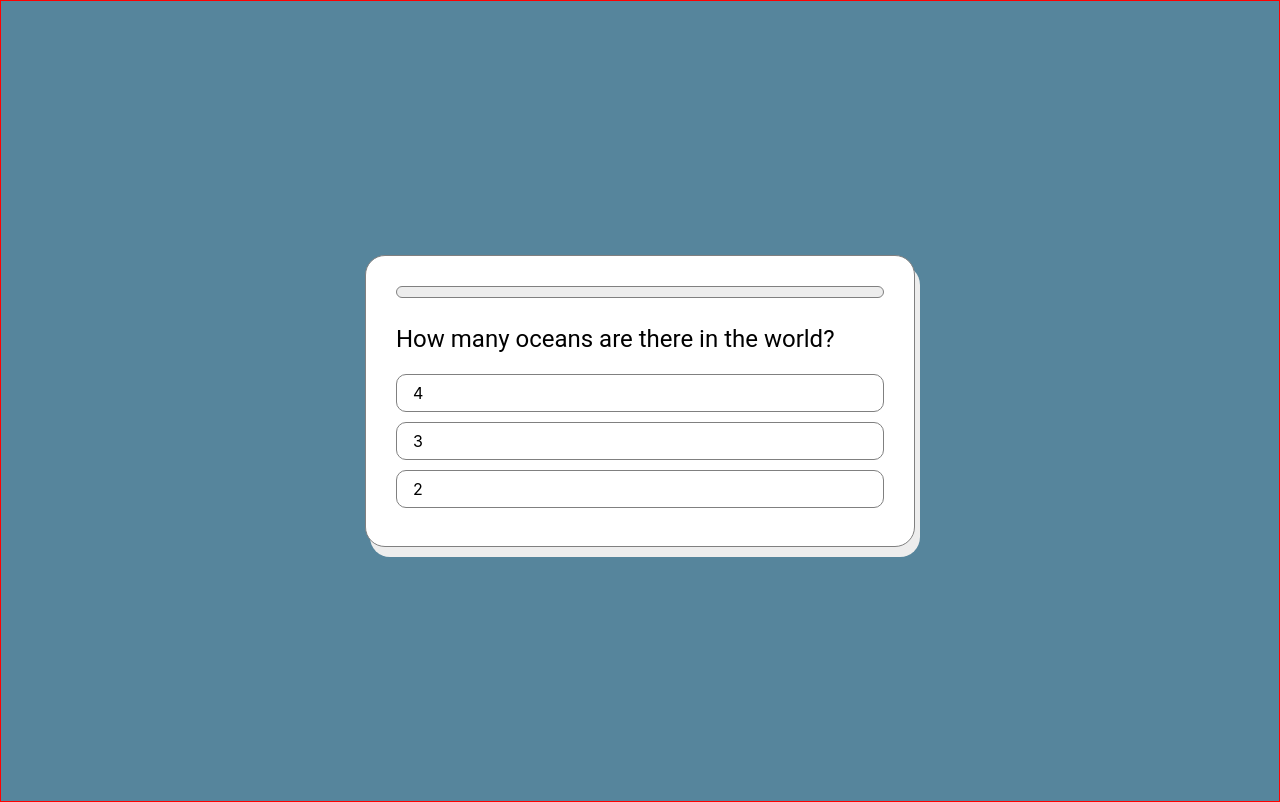
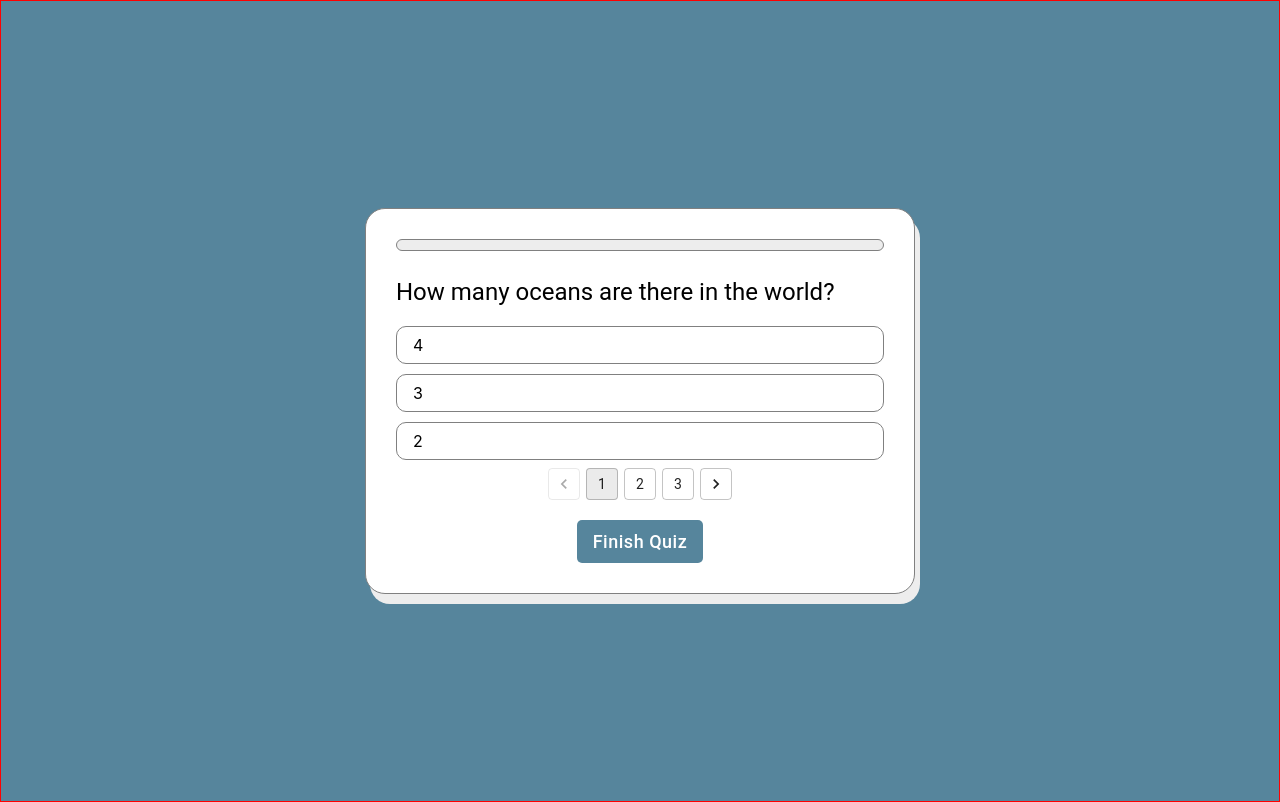
Before and after one commit to OlhaOvsiienko/quiz, a React (Create React App) app in the folder quiz/: page / in a window 1280 px wide. Built offline with nearby package versions, Linux system fonts and the light colour scheme.

Commit message:
add pagination

```diff
--- a/quiz/src/components/game/Game.jsx
+++ b/quiz/src/components/game/Game.jsx
@@ -1,4 +1,4 @@
-import { useState } from "react";
+/*import { useState } from "react";
 import Box from "@mui/material/Box";
 import LinearProgress from "@mui/material/LinearProgress";
 import List from "@mui/material/List";
@@ -73,4 +73,124 @@ const Game = () => {
   );
 };
 
+export default Game;*/
+
+//=====================================
+
+import { useState } from "react";
+import Box from "@mui/material/Box";
+import Button from "@mui/material/Button";
+import LinearProgress from "@mui/material/LinearProgress";
+import List from "@mui/material/List";
+import ListItem from "@mui/material/ListItem";
+import Pagination from "@mui/material/Pagination";
+import Typography from "@mui/material/Typography";
+import { tests } from "../quiz-content/QuizContent";
+import Result from "../result/Result";
+import { styles } from "./Game.styles";
+
+const Game = () => {
+  const [step, setStep] = useState(0);
+  const [answers, setAnswers] = useState(Array(tests.length).fill(null));
+  const [isQuizFinished, setIsQuizFinished] = useState(false);
+
+  const currentTest = tests[step] || {};
+  const questionTitle = currentTest.question || "No more questions";
+  const answerVariants = currentTest.answers || [];
+
+  const answeredQuestionsCount = answers.filter(answer => answer !== null).length;
+  const percentageProgress = Math.round((answeredQuestionsCount / tests.length) * 100);
+
+  const onClickAnswer = (index) => {
+    const updatedAnswers = [...answers];
+    updatedAnswers[step] = index;
+    setAnswers(updatedAnswers);
+
+    if (step < tests.length - 1) {
+      setStep(step + 1);
+    }
+  };
+
+  const tryAgain = () => {
+    setStep(0);
+    setAnswers(Array(tests.length).fill(null));
+    setIsQuizFinished(false);
+  };
+
+  const goToQuestion = (event, pageNumber) => {
+    setStep(pageNumber - 1);
+  };
+
+  const finishQuiz = () => {
+    const correctAnswersCount = answers.reduce((total, answer, index) => {
+      return answer === tests[index].correct ? total + 1 : total;
+    }, 0);
+    setIsQuizFinished(true);
+    return correctAnswersCount;
+  };
+
+  const correctAnswersCount = isQuizFinished
+    ? answers.reduce((total, answer, index) =>
+        answer === tests[index].correct ? total + 1 : total, 0)
+    : null;
+
+  return (
+    <Box sx={styles.root}>
+      {isQuizFinished ? (
+        <Result
+          answers={answers}
+          tryAgain={tryAgain}
+          correctAnswersCount={correctAnswersCount}
+        />
+      ) : (
+        <Box sx={styles.question}>
+          <Box sx={styles.progressBox}>
+            <LinearProgress
+              sx={styles.progressBar}
+              variant="determinate"
+              value={percentageProgress}
+            />
+          </Box>
+
+          <Box sx={styles.title}>
+            <Typography variant="h5" align="left">
+              {questionTitle}
+            </Typography>
+          </Box>
+
+          <List sx={styles.list}>
+            {answerVariants.map((answer, index) => (
+              <ListItem
+                key={index}
+                onClick={() => onClickAnswer(index)}
+                sx={{
+                  ...styles.variant,
+                  backgroundColor:
+                    answers[step] === index ? "#ededed" : "white",
+                }}
+              >
+                {answer}
+              </ListItem>
+            ))}
+          </List>
+
+          <Pagination
+            count={tests.length}
+            page={step + 1}
+            onChange={goToQuestion}
+            variant="outlined"
+            shape="rounded"
+          />
+
+
+            <Button variant="contained" onClick={finishQuiz} sx={styles.finishButton}>
+              Finish Quiz
+            </Button>
+
+        </Box>
+      )}
+    </Box>
+  );
+};
+
 export default Game;
--- a/quiz/src/components/game/Game.styles.js
+++ b/quiz/src/components/game/Game.styles.js
@@ -73,4 +73,18 @@ export const styles = {
     marginBottom: "25px",
     display: "flex",
   },
+
+  finishButton: {
+    borderRadius: "5px",
+    boxShadow: "none",
+    "&:hover": {
+      boxShadow: "none",
+      color: "black",
+    },
+    backgroundColor: "#56859c",
+    textTransform: "none",
+    marginTop: "20px",
+    fontSize: "18px",
+  },
+
 };
--- a/quiz/src/components/result/Result.jsx
+++ b/quiz/src/components/result/Result.jsx
@@ -1,4 +1,4 @@
-import Box from "@mui/material/Box";
+/*import Box from "@mui/material/Box";
 import Button from "@mui/material/Button";
 import Typography from "@mui/material/Typography";
 import { styles } from "../result/Result.styles";
@@ -32,4 +32,42 @@ const Result = ({ correct, tryAgain }) => {
   );
 };
 
+export default Result;  */
+//==============
+
+import Box from "@mui/material/Box";
+import Button from "@mui/material/Button";
+import Typography from "@mui/material/Typography";
+import { styles } from "../result/Result.styles";
+import { tests } from "../quiz-content/QuizContent";
+import sadFace from "../../img/sadFace.png";
+import winner from "../../img/winner.png";
+
+const Result = ({ answers, tryAgain, correctAnswersCount }) => {
+
+  return (
+    <Box sx={styles.result}>
+      <Box sx={styles.img}>
+        {correctAnswersCount === 0 ? (
+          <img src={sadFace} alt="Sad Face Icon" />
+        ) : (
+          <img src={winner} alt="Winner Icon" />
+        )}
+      </Box>
+
+      <Typography variant="h5">
+        You answered {correctAnswersCount} questions from {tests.length}!
+      </Typography>
+      <Button
+        variant="contained"
+        size="large"
+        sx={styles.button}
+        onClick={tryAgain}
+      >
+        Try again
+      </Button>
+    </Box>
+  );
+};
+
 export default Result;
```
